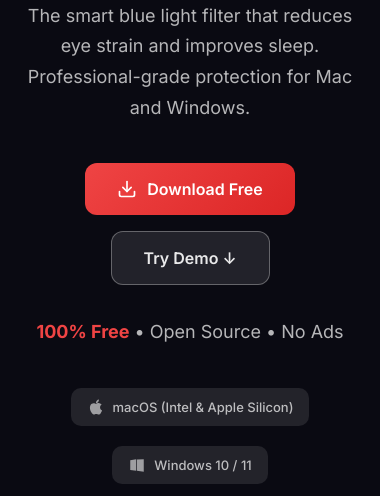
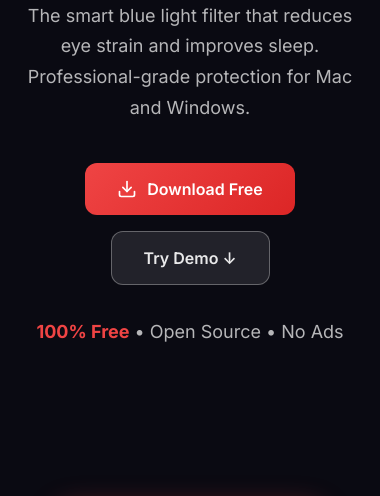
Before and after one commit to permain2/knockoutlights, an Electron app: page index.html in a window 380 px wide. Shown: the part 348-844 px from the top of the page. Drawn offline with Linux system fonts and the light colour scheme.

Commit message:
Remove platform badges from hero section

```diff
--- a/index.html
+++ b/index.html
@@ -1899,17 +1899,6 @@
       </div>
 
       <p class="hero-note"><strong>100% Free</strong> • Open Source • No Ads</p>
-
-      <div class="platforms">
-        <div class="platform-badge">
-          <svg viewBox="0 0 24 24" fill="currentColor"><path d="M18.71 19.5c-.83 1.24-1.71 2.45-3.05 2.47-1.34.03-1.77-.79-3.29-.79-1.53 0-2 .77-3.27.82-1.31.05-2.3-1.32-3.14-2.53C4.25 17 2.94 12.45 4.7 9.39c.87-1.52 2.43-2.48 4.12-2.51 1.28-.02 2.5.87 3.29.87.78 0 2.26-1.07 3.81-.91.65.03 2.47.26 3.64 1.98-.09.06-2.17 1.28-2.15 3.81.03 3.02 2.65 4.03 2.68 4.04-.03.07-.42 1.44-1.38 2.83M13 3.5c.73-.83 1.94-1.46 2.94-1.5.13 1.17-.34 2.35-1.04 3.19-.69.85-1.83 1.51-2.95 1.42-.15-1.15.41-2.35 1.05-3.11z"/></svg>
-          macOS (Intel & Apple Silicon)
-        </div>
-        <div class="platform-badge">
-          <svg viewBox="0 0 24 24" fill="currentColor"><path d="M3 5.5l8-1.2v7.8H3V5.5zm0 13l8 1.2v-7.6H3v6.4zm9 1.3l9 1.3V12h-9v7.8zm0-15.3v7.6h9V4.2l-9 .3z"/></svg>
-          Windows 10 / 11
-        </div>
-      </div>
     </div>
   </section>
 
```
